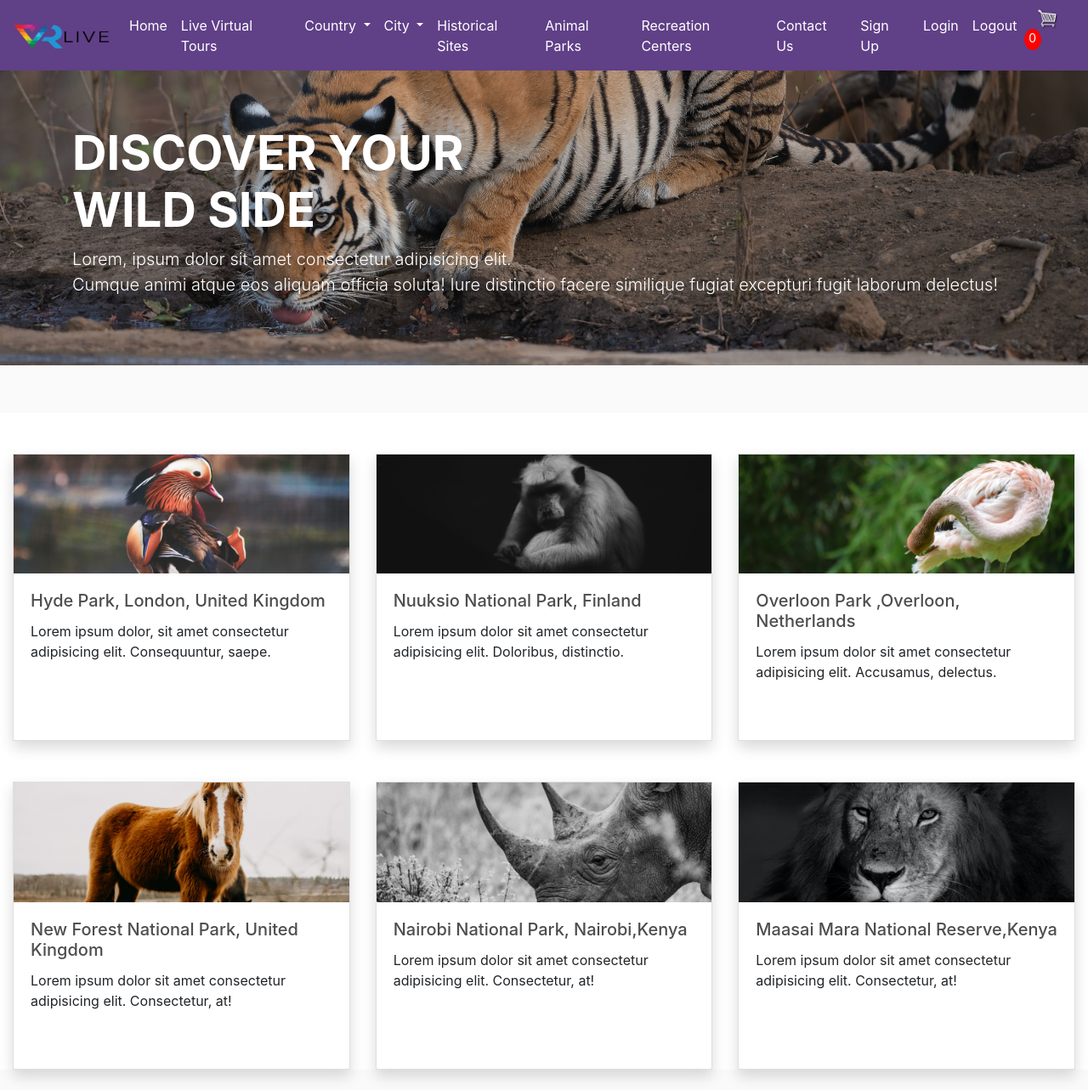
After one commit to Ivy8127/Esovis-VR, a Django app: page /animal_parks/ in a window 1280 px wide. The commit adds this page. Shown: the whole page at 85% size. Run offline with Django 3.2, Linux system fonts and the light colour scheme; some libraries are stand-ins or nearby versions.

Commit message:
Animal parks page created

```diff
--- a/VRApp/templates/VRApp/historical_sites.html
+++ b/VRApp/templates/VRApp/historical_sites.html
@@ -437,7 +437,7 @@
             >
           </li>
           <li class="nav-item active">
-            <a class="nav-link" href="{% url 'historical_sites' %}"
+            <a class="nav-link" href="{% url 'animal_parks' %}"
               >Animal Parks <span class="sr-only">(current)</span></a
             >
           </li>
--- a/VRApp/templates/VRApp/main.html
+++ b/VRApp/templates/VRApp/main.html
@@ -484,7 +484,7 @@
             >
           </li>
           <li class="nav-item active">
-            <a class="nav-link" href="{% url 'historical_sites' %}"
+            <a class="nav-link" href="{% url 'animal_parks' %}"
               >Animal Parks <span class="sr-only">(current)</span></a
             >
           </li>
--- /dev/null
+++ b/VRApp/templates/VRApp/parks.html
@@ -0,0 +1,124 @@
+{% extends 'VRApp/main.html' %} {% load static %} {% block title %}Animal Parks | Esovis
+VR{% endblock %}{% block content%}
+
+<div class="jumbotron jumbotron-fluid jumbotron-image">
+  <div class="container spacing">
+    <h1 class="display-4">
+      Discover your <br />
+      wild side
+    </h1>
+
+        <p class="lead text-justify" style="color: white">
+            Lorem, ipsum dolor sit amet consectetur adipisicing elit. <br>
+            Cumque animi atque eos aliquam officia soluta!
+            Iure distinctio facere
+            similique fugiat excepturi fugit laborum delectus!
+          </p>
+    </div>
+
+  </div>
+</div>
+<br />
+<div class="container-fluid" style="background-color: white">
+  <div class="row row-cols-1 row-cols-md-3">
+    <div class="col mb-5">
+      <div class="card h-100  box-shadow-hover shadow rounded-0 mt-5" >
+        <img
+          src="/static/images/bird.jpg"
+          class="card-img-top-c img-fluid rounded-0"
+          alt="..."
+        />
+        <div class="card-body">
+          <h5 class="card-title">Hyde Park, London, United Kingdom</h5>
+          <p class="card-text">
+            Lorem ipsum dolor, sit amet consectetur adipisicing elit.
+            Consequuntur, saepe.
+          </p>
+        </div>
+      </div>
+    </div>
+    <div class="col mb-5">
+      <div class="card h-100 box-shadow-hover shadow rounded-0 mt-5">
+        <img
+          src="/static/images/baboon.jpg"
+          class="card-img-top-c img-fluid rounded-0"
+          alt="..."
+        />
+        <div class="card-body">
+          <h5 class="card-title">Nuuksio National Park, Finland</h5>
+          <p class="card-text">
+            Lorem ipsum dolor sit amet consectetur adipisicing elit. Doloribus,
+            distinctio.
+          </p>
+        </div>
+      </div>
+    </div>
+    <div class="col mb-5">
+      <div class="card h-100 box-shadow-hover shadow rounded-0 mt-5">
+        <img
+          src="/static/images/flamingo.jpg"
+          class="card-img-top-c img-fluid rounded-0"
+          alt="..."
+        />
+        <div class="card-body">
+          <h5 class="card-title">Overloon Park ,Overloon, Netherlands</h5>
+          <p class="card-text">
+            Lorem ipsum dolor sit amet consectetur adipisicing elit. Accusamus,
+            delectus.
+          </p>
+        </div>
+      </div>
+    </div>
+    <div class="col mb-5">
+      <div class="card h-100 box-shadow-hover shadow rounded-0 mt-5" >
+        <img
+          src="/static/images/horse.jpg"
+          class="card-img-top-c img-fluid rounded-0"
+          alt="..."
+        />
+        <div class="card-body">
+          <h5 class="card-title">New Forest National Park, United Kingdom</h5>
+          <p class="card-text">
+            Lorem ipsum dolor sit amet consectetur adipisicing elit.
+            Consectetur, at!
+          </p>
+        </div>
+      </div>
+    </div>
+    <div class="col mb-5">
+      <div class="card h-100 box-shadow-hover shadow rounded-0 mt-5">
+        <img
+          src="/static/images/rhino.jpg"
+          class="card-img-top-c img-fluid rounded-0"
+          alt="..."
+        />
+        <div class="card-body">
+          <h5 class="card-title">Nairobi National Park, Nairobi,Kenya</h5>
+          <p class="card-text">
+            Lorem ipsum dolor sit amet consectetur adipisicing elit.
+            Consectetur, at!
+          </p>
+        </div>
+      </div>
+    </div>
+    <div class="col mb-5">
+      <div class="card h-100 box-shadow-hover shadow rounded-0 mt-5" >
+        <img
+          src="/static/images/lion.jpg"
+          class="card-img-top-c img-fluid rounded-0"
+          alt="..."
+        />
+        <div class="card-body">
+          <h5 class="card-title">Maasai Mara National Reserve,Kenya</h5>
+          <p class="card-text">
+            Lorem ipsum dolor sit amet consectetur adipisicing elit.
+            Consectetur, at!
+          </p>
+        </div>
+      </div>
+    </div>
+  </div>
+</div>
+<br>
+
+{% endblock content%}
--- a/VRApp/templates/registration/login.html
+++ b/VRApp/templates/registration/login.html
@@ -438,7 +438,7 @@
             >
           </li>
           <li class="nav-item active">
-            <a class="nav-link" href="{% url 'historical_sites' %}"
+            <a class="nav-link" href="{% url 'animal_parks' %}"
               >Animal Parks <span class="sr-only">(current)</span></a
             >
           </li>
--- a/VRApp/templates/registration/signup.html
+++ b/VRApp/templates/registration/signup.html
@@ -445,7 +445,7 @@
             >
           </li>
           <li class="nav-item active">
-            <a class="nav-link" href="{% url 'historical_sites' %}"
+            <a class="nav-link" href="{% url 'animal_parks' %}"
               >Animal Parks <span class="sr-only">(current)</span></a
             >
           </li>
--- a/VRApp/urls.py
+++ b/VRApp/urls.py
@@ -9,6 +9,7 @@ urlpatterns = [
 	path('countries/<str:title>/', views.countries, name='countries'),
 	path('cities/<str:title>/', views.cities, name='cities'),
 	path('historical_sites/', views.historicalSites, name="historical_sites"),
+	path('animal_parks/', views.animalParks, name="animal_parks"),
 	path('cart/', views.cart, name="cart"),
 	path('checkout/', views.checkout, name="checkout"),
 	path('update_item/', views.updateItem, name="update_item"),
--- a/VRApp/views.py
+++ b/VRApp/views.py
@@ -13,6 +13,21 @@ from.utils import cookieCart, cartData ,guestOrder
 
 
 from .models import *
+
+def animalParks(request):
+    if request.user.is_authenticated:
+        customer = request.user.customer
+        order, created = Order.objects.get_or_create(customer=customer, complete =False)
+        items = order.orderitem_set.all()
+        cartItems = order.get_cart_items
+    else:
+        cookieData = cookieCart(request)
+        cartItems = cookieData['cartItems']
+        order = cookieData['order']
+        items = cookieData['items']
+    context ={'items':items,'order':order,'cartItems': cartItems  }
+    return render(request, 'VRApp/parks.html',context)
+
 def cities(request,title):
     city = City.objects.get(title=title)
     if request.user.is_authenticated:
--- a/static/css/cart.css
+++ b/static/css/cart.css
@@ -1,42 +1,45 @@
-body{
+body {
   background-color: hsl(0, 0%, 98%);
 }
 
-h1,h2,h3,h4,h5,h6{
-	color:hsl(0, 0%, 30%);
+h1,
+h2,
+h3,
+h4,
+h5,
+h6 {
+  color: hsl(0, 0%, 30%);
 }
 
-.box-element{
-	box-shadow:hsl(0, 0%, 80%) 0 0 16px;
+.box-element {
+  box-shadow: hsl(0, 0%, 80%) 0 0 16px;
   background-color: #fff;
   border-radius: 4px;
   padding: 10px;
 }
 
-.thumbnail{
+.thumbnail {
   width: 100%;
   height: 200px;
-	-webkit-box-shadow: -1px -3px 5px -2px rgba(214,214,214,1);
-    -moz-box-shadow: -1px -3px 5px -2px rgba(214,214,214,1);
-    box-shadow: -1px -3px 5px -2px rgba(214,214,214,1);
+  -webkit-box-shadow: -1px -3px 5px -2px rgba(214, 214, 214, 1);
+  -moz-box-shadow: -1px -3px 5px -2px rgba(214, 214, 214, 1);
+  box-shadow: -1px -3px 5px -2px rgba(214, 214, 214, 1);
 }
 
-.product{
+.product {
   border-radius: 0 0 4px 4px;
 }
 
-
-
-#cart-icon{
-	width:25px;
+#cart-icon {
+  width: 25px;
   display: inline-block;
   margin-left: 15px;
 }
 
-#cart-total{
+#cart-total {
   display: block;
   text-align: center;
-	color:#fff;
+  color: #fff;
   background-color: red;
   width: 20px;
   height: 25px;
@@ -44,66 +47,64 @@ h1,h2,h3,h4,h5,h6{
   font-size: 14px;
 }
 
-.col-lg-4, .col-lg-6, .col-lg-8, .col-lg-12{
+.col-lg-4,
+.col-lg-6,
+.col-lg-8,
+.col-lg-12 {
   margin-top: 10px;
 }
 
-.btn{
+.btn {
   border-radius: 0;
 }
 
-.row-image{
+.row-image {
   width: 100px;
 }
 
-.form-field{
-	width:250px;
+.form-field {
+  width: 250px;
   display: inline-block;
   padding: 5px;
 }
 
-.cart-row{
+.cart-row {
   display: flex;
   align-items: flex-stretch;
   padding-bottom: 10px;
   margin-bottom: 10px;
   border-bottom: 1px solid #ececec;
-
 }
 
-.quantity{
+.quantity {
   display: inline-block;
   font-weight: 700;
-	padding-right:10px;
-
-
+  padding-right: 10px;
 }
 
-.chg-quantity{
+.chg-quantity {
   width: 12px;
   cursor: pointer;
   display: block;
   margin-top: 5px;
-	transition:.1s;
+  transition: 0.1s;
 }
 
-.chg-quantity:hover{
-	opacity: .6;
+.chg-quantity:hover {
+  opacity: 0.6;
 }
 
-
-.hidden{
-    display: none!important;
+.hidden {
+  display: none !important;
 }
 
-.nav-item:hover{
-	background: linear-gradient(#C79F4E , #E8CD77);
+.nav-item:hover {
+  background: linear-gradient(#c79f4e, #e8cd77);
   border: none;
 }
-.form-inline .btn:hover{
-	background: linear-gradient(#C79F4E , #E8CD77);
+.form-inline .btn:hover {
+  background: linear-gradient(#c79f4e, #e8cd77);
   border: none;
-
 }
 
 .scrollable-menu {
@@ -111,3 +112,54 @@ h1,h2,h3,h4,h5,h6{
   max-height: 200px;
   overflow-x: hidden;
 }
+
+.jumbotron-image {
+  background-image: url("/static/images/tiger.jpg");
+  background-size: cover;
+  background-repeat: no-repeat;
+  background-position: center;
+}
+
+.spacing h1 {
+  color: #ffffff;
+  text-transform: uppercase;
+  font-weight: bold;
+}
+.box-shadow-hover {
+  transition: 0.3s
+   }
+.box-shadow-hover:hover {
+  transform: scale(1.01);
+  box-shadow: 0 10px 20px rgba(0, 0, 0, 0.12), 0 4px 8px rgba(0, 0, 0, 0.06);
+  cursor: pointer;
+}
+.card-img-top-c {
+  width: 100%;
+  height: 15vw;
+  object-fit: cover;
+}
+/* Small devices (landscape phones, 576px and up) */
+@media (min-width: 576px) {
+  .card-img-top-c {
+      height: 21vw;
+      object-fit: cover;
+  }
+}
+/* Medium devices (tablets, 768px and up) */
+@media (min-width: 768px) {
+  .card-img-top-c {
+      height: 16vw;
+  }
+}
+/* Large devices (desktops, 992px and up) */
+@media (min-width: 992px) {
+  .card-img-top-c {
+      height: 11vw;
+  }
+}
+/* Extra large devices (large desktops, 1200px and up) */
+@media (min-width: 992px) {
+  .card-img-top-c {
+      height: 11vw;
+  }
+}
```
Also changed, not shown: static/images/baboon.jpg (added), static/images/bird.jpg (added), static/images/flamingo.jpg (added), static/images/horse.jpg (added), static/images/lion.jpg (added), static/images/rhino.jpg (added), static/images/tiger.jpg (added), static/images/wolf.jpg (added). Lines whose indentation alone changed are shown as unchanged.
